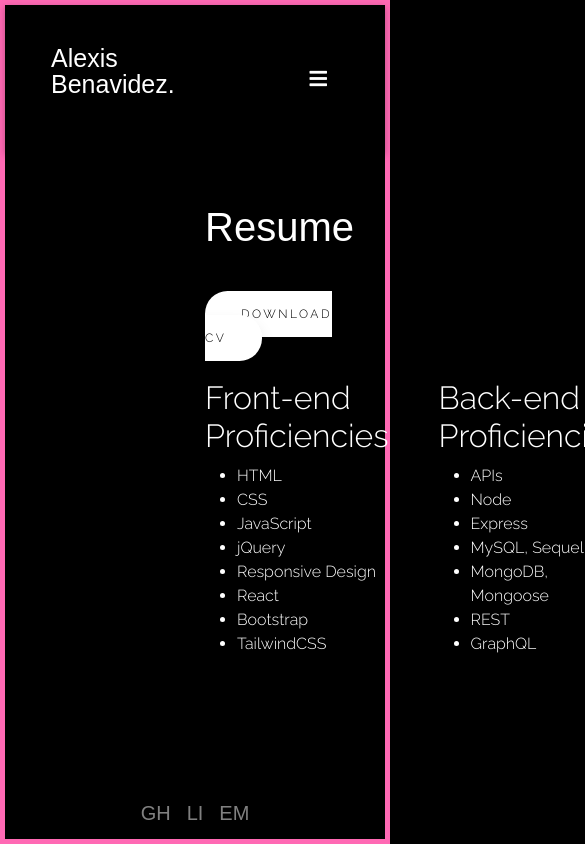
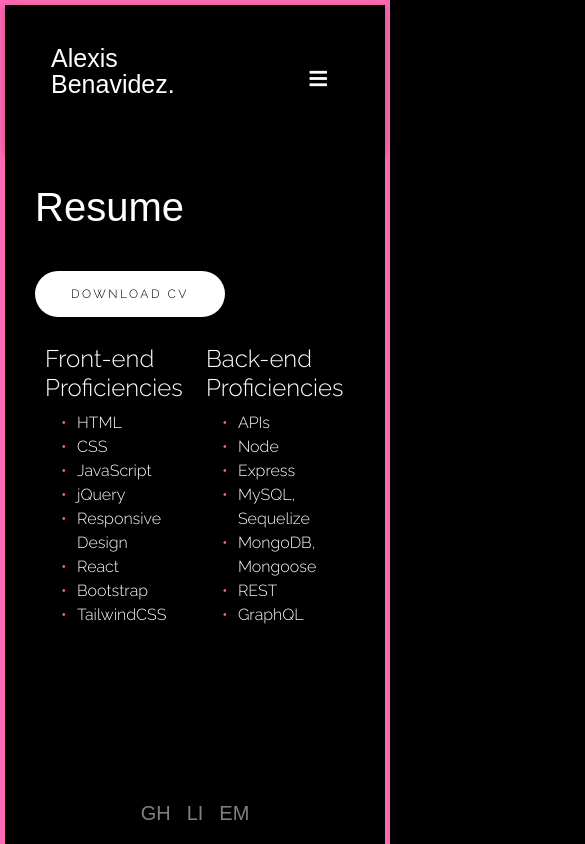
Before and after one commit to alexisbenavidez99/my_portfolio, a React (Create React App) app: page /resume in a window 390 px wide. Shown: the top 844 px of the page, 585 px wide, since content can reach past the window. Built offline with nearby package versions, Linux system fonts and the light colour scheme; a web font is replaced by a local one.

Commit message:
added media queries, changed age and bullet points

```diff
--- a/src/App.css
+++ b/src/App.css
@@ -4,10 +4,20 @@
 
 ul {
     padding-bottom: 20px;
+    list-style: none;
+}
+
+.tech-names li::before {
+    content: "\2022";
+    color: hotpink;
+    font-weight: bolder;
+    display: inline-block;
+    width: 1em;
+    margin-left: -1em;
 }
 
 body {
-    height: 100vh;
+    min-height: 100vh;
     border: 5px solid hotpink;
     background-color: black;
 }
@@ -139,6 +149,7 @@ label,
 }
 
 .button {
+    font-family: "Raleway", sans-serif, serif;
     padding: 1.3em 3em;
     font-size: 12px;
     margin: 28px 0px;
@@ -167,3 +178,100 @@ label,
 
 
 /* MEDIA QUERIES */
+
+/* Desktops and Tablets */
+
+@media only screen and (max-width: 1046px) {
+  .profile-pic {
+    top: 40%;
+  }
+}
+
+@media only screen and (max-width: 921px) {
+    .profile-pic {
+        top: 44.5%;
+        left: 65%;
+    }
+}
+
+@media only screen and (max-width: 815px) {
+    .profile-pic {
+        display: none;
+    }
+
+    .about-me {
+        padding: 50px 100px;
+    }
+
+    .about-section {
+        width: 100%;
+        margin-top: 50px;
+    }
+}
+
+@media only screen and (max-width: 706px) {
+    .resume {
+        padding: 100px;
+    }
+}
+
+@media only screen and (max-width: 674px) {
+    .resume {
+        padding: 100px;
+        min-height: 100vh;
+    }
+}
+
+/* Bigger phones/regular phones */
+
+@media only screen and (max-width: 570px) {
+    .resume {
+        padding: 80px;
+    }
+
+    .tech-names {
+        padding: 10px;
+    }
+}
+
+@media only screen and (max-width: 491px) {
+    .resume {
+        padding: 50px;
+    }
+
+    .gh-button,
+    .portfolio-button {
+        padding: 1.5em 2.5em;
+    }
+}
+
+@media only screen and (max-width: 467px) {
+    .resume {
+        padding: 30px;
+    }
+
+    .gh-button,
+    .portfolio-button {
+        padding: 1em 2em;
+    }
+}
+
+@media only screen and (max-width: 430px) {
+    .tech-header {
+        font-size: 1.5rem;
+    }
+    .tech-names {
+        font-size: 1rem;
+    }
+}
+@media only screen and (max-width: 378px) {
+    .gh-button,
+    .portfolio-button {
+        display: inline-flex;
+        margin-top: 3px;
+    }
+
+    .gh-button {
+        margin: 0px;
+    }
+}
--- a/src/components/pages/About.js
+++ b/src/components/pages/About.js
@@ -13,7 +13,7 @@ export default function About() {
             <h1 className="about-header">Hi,</h1>
             <h1 className="about-header">My name is Alexis Benavidez.</h1>
             <p className="about-section">
-                I live in Nashville, Tennessee and I am 23 years old. In my free time, I love to hang out with my family and friends, travel and code! I am an front-end web developer. I am a recent graduate of a Full-Stack Web Development bootcamp. My area of interests are front-end technologies such as HTML, CSS, React, JavaScript.
+                I live in Nashville, Tennessee and I am 24 years old. In my free time, I love to hang out with my family and friends, travel and code! I am an front-end web developer. I am a recent graduate of a Full-Stack Web Development bootcamp. My area of interests are front-end technologies such as HTML, CSS, React, JavaScript.
                 I am always eager to learn different things and expand my knowledge anyway I can! My portfolio showcases different projects I've made and collaborated on.
                 Take a look around!
             </p>
```
